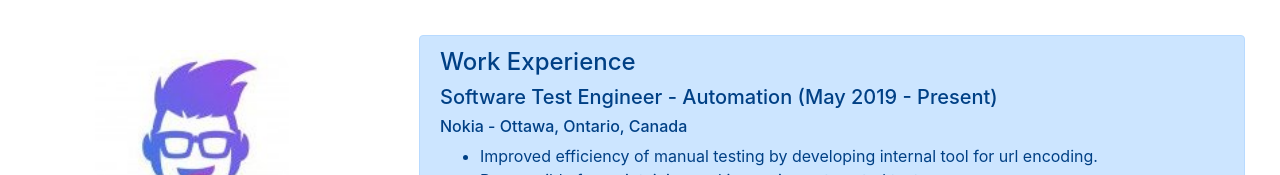
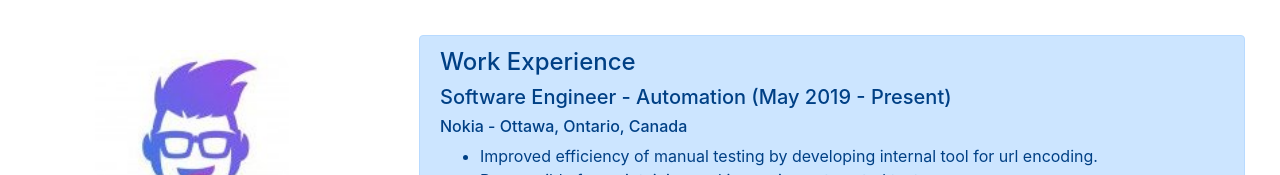
Before and after one commit to chintan2011/portfolio, a React (Create React App) app: page / in a window 1280 px wide. Both pictures are taken after a click on the button "Work Experience". Shown: the top 175 px of the page. Built offline with nearby package versions, Linux system fonts and the light colour scheme.

Commit message:
updating work experience

```diff
--- a/src/components/WorkExperience.js
+++ b/src/components/WorkExperience.js
@@ -21,7 +21,7 @@ class WorkExperience extends Component{
 
                 <div className="experienceDetails">
                     <p>
-                        <h5>Software Test Engineer - Automation (May 2019 - Present)</h5>
+                        <h5>Software Engineer - Automation (May 2019 - Present)</h5>
                         <h6>Nokia - Ottawa, Ontario, Canada</h6>
                         <ul>
                             <li>Improved efficiency of manual testing by developing internal tool for url encoding.</li>
```
